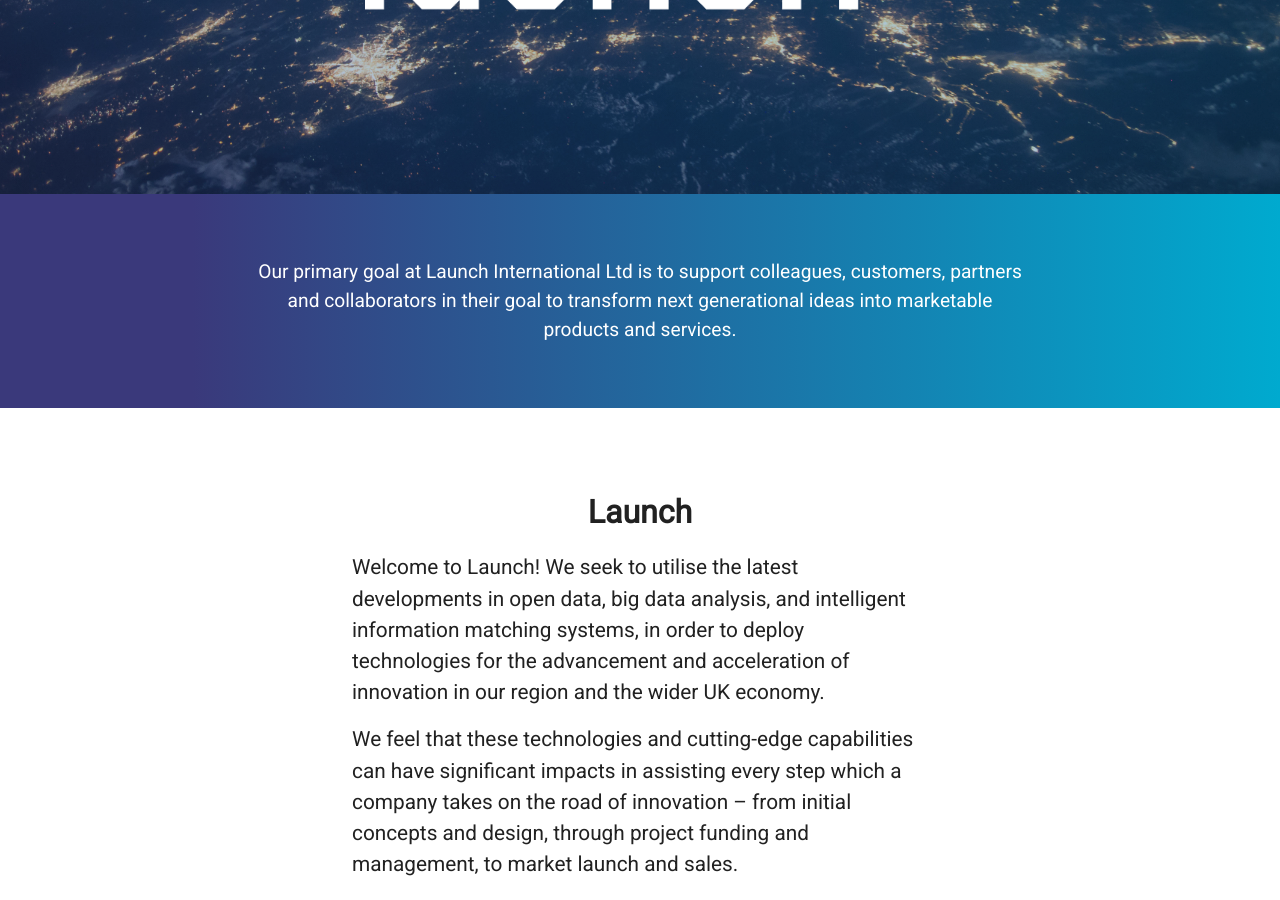
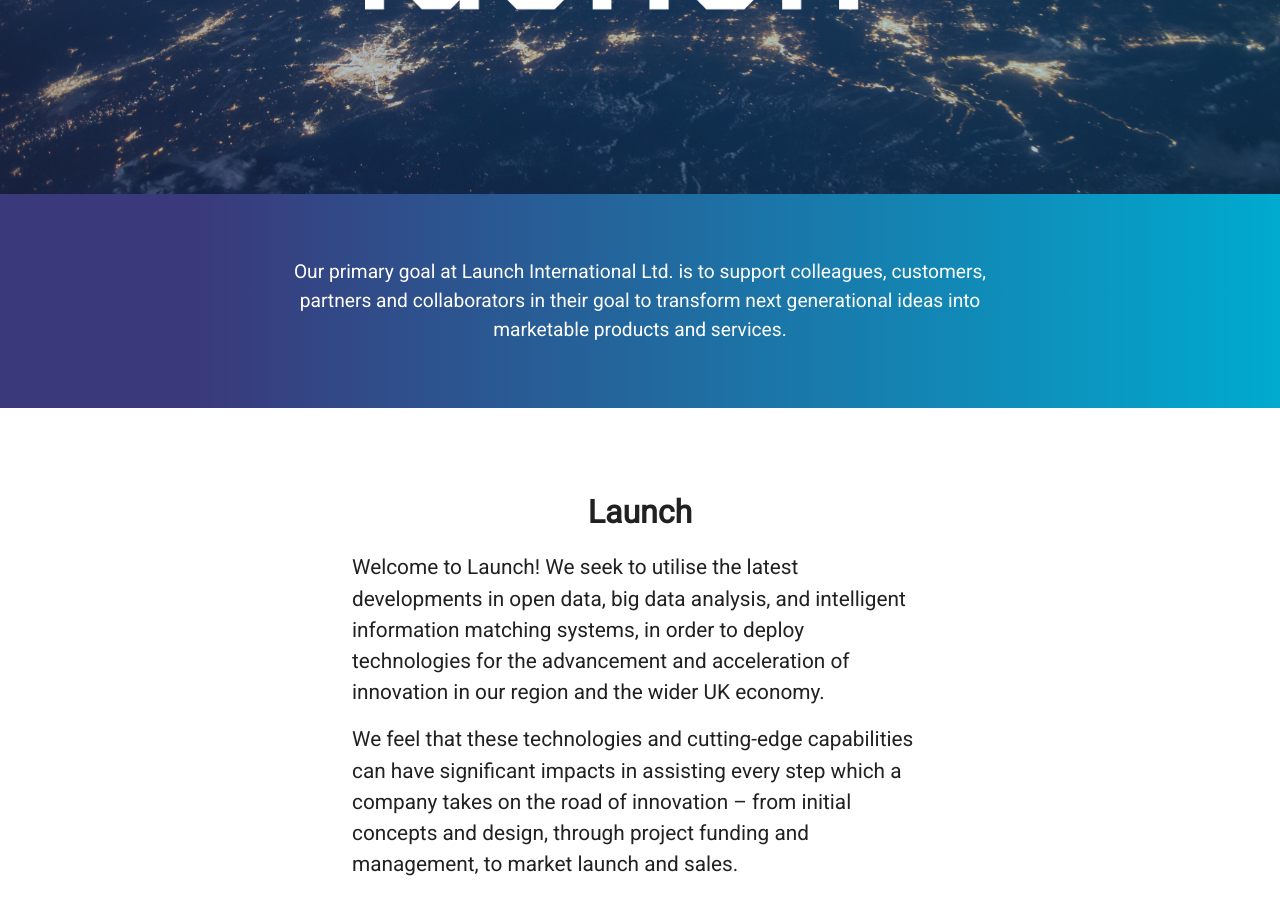
Before and after one commit to mrsideshowjack/launchinternational.co.uk, a Jekyll site: the page built from index.md, in a window 1280 px wide and 900 px high, scrolled down 474 px. Built offline with Jekyll 4.4.1, drawn with Linux system fonts in a browser that asks for light colours.

Commit message:
test edit
only added a period after the Ltd in Launch International Ltd in #Setup

```diff
--- a/_config.yml
+++ b/_config.yml
@@ -8,7 +8,7 @@
 # Setup
 title:            Launch International
 tagline:          'The Journey Of Innovation.'
-description:      'Our primary goal at Launch International Ltd is to support colleagues, customers, partners and collaborators in their goal to transform next generational ideas into marketable products and services.'
+description:      'Our primary goal at Launch International Ltd. is to support colleagues, customers, partners and collaborators in their goal to transform next generational ideas into marketable products and services.'
 description2:     'Launch seeks to utilise the latest developments in open data, big data analysis, and intelligent information matching systems, in order to assist our partners in identifying funding sources for their innovation projects.'
 keywords:         'Launch, Launch International, Innovation, Funding, big data, information matching'
 url:
```
